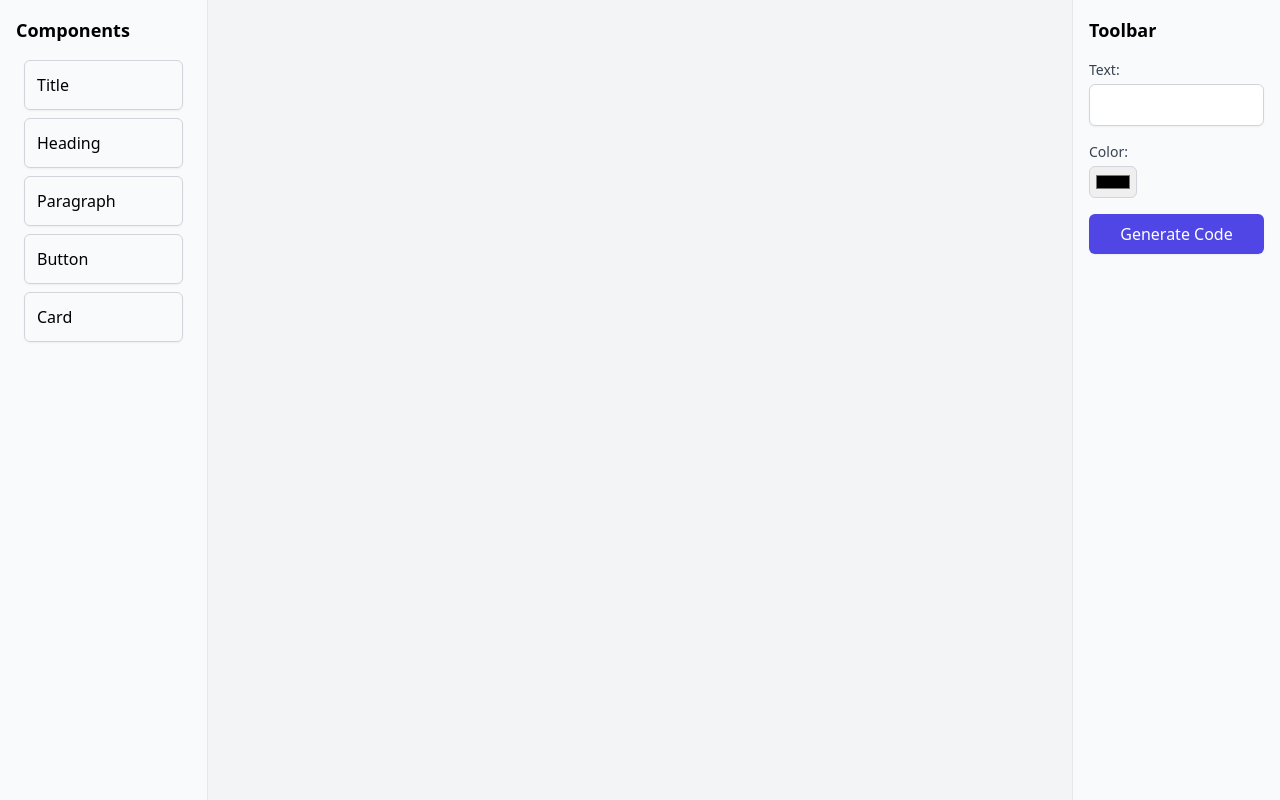
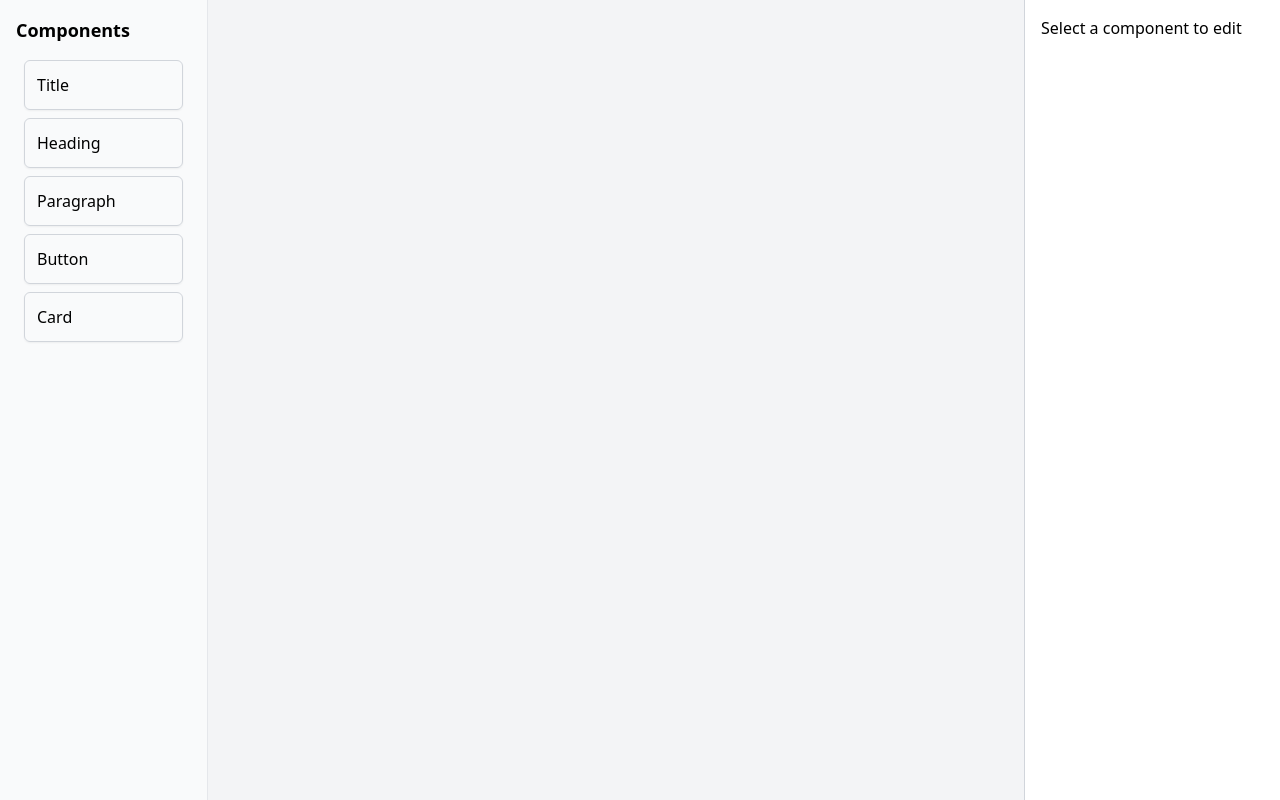
Before and after one commit to Sanjay-2004/Web-Ez, a React (Vite) app in the folder frontend/: page /new-page in a window 1280 px wide. Built offline with nearby package versions, Linux system fonts and the light colour scheme.

Commit message:
drag and drip working

```diff
--- a/frontend/src/components/custom/CanvasComponent.jsx
+++ b/frontend/src/components/custom/CanvasComponent.jsx
@@ -1,35 +1,39 @@
 import React from 'react';
 import { Rnd } from 'react-rnd';
 
-const CanvasComponent = ({ index, component, onClick, updateComponentPosition }) => {
+const CanvasComponent = ({ index, component, onClick, updateComponentPosition, updateComponentProperties }) => {
     const renderComponent = () => {
-        const textStyle = `w-full h-full ${component.properties.color ? `text-[${component.properties.color}]` : 'text-black'}`;
+        const textStyle = {
+            color: component.properties.color || 'black',
+            fontSize: `${component.properties.textSize}px`,
+        };
 
         switch (component.id) {
             case 'title':
-                return <h1 className={textStyle}>{component.properties.text}</h1>;
+                return <h1 style={textStyle}>{component.properties.text}</h1>;
             case 'heading':
-                return <h2 className={textStyle}>{component.properties.text}</h2>;
+                return <h2 style={textStyle}>{component.properties.text}</h2>;
             case 'paragraph':
-                return <p className={textStyle}>{component.properties.text}</p>;
+                return <p style={textStyle}>{component.properties.text}</p>;
             case 'button':
                 return (
-                    <button className={`w-full h-full py-2 px-4 bg-blue-500 text-white rounded shadow hover:bg-blue-600`}>
+                    <button
+                        style={{
+                            backgroundColor: component.properties.backgroundColor || 'blue',
+                            color: 'white',
+                            padding: '10px',
+                            borderRadius: '5px',
+                            fontSize: `${component.properties.textSize}px`,
+                        }}
+                    >
                         {component.properties.text}
                     </button>
                 );
             case 'card':
                 return (
-                    <div className="w-full h-full border border-gray-300 rounded-md shadow-sm bg-white">
-                        <div className="p-4">
-                            <h5 className={`text-lg font-semibold ${component.properties.titleColor ? `text-[${component.properties.titleColor}]` : 'text-gray-800'}`}>
-                                {component.properties.title}
-                            </h5>
-                            <p className="text-gray-600 mt-2">{component.properties.content}</p>
-                            <button className="mt-4 py-2 px-4 bg-blue-500 text-white rounded shadow hover:bg-blue-600">
-                                {component.properties.buttonText || 'Button'}
-                            </button>
-                        </div>
+                    <div className="card" style={textStyle}>
+                        <h5>{component.properties.title}</h5>
+                        <p>{component.properties.content}</p>
                     </div>
                 );
             default:
@@ -54,6 +58,6 @@ const CanvasComponent = ({ index, component, onClick, updateComponentPosition })
             <div className="w-full h-full">{renderComponent()}</div>
         </Rnd>
     );
-}
+};
 
 export default CanvasComponent;
--- a/frontend/src/components/custom/Toolbar.jsx
+++ b/frontend/src/components/custom/Toolbar.jsx
@@ -1,74 +1,84 @@
-import { useState, useEffect } from 'react';
+import React from 'react';
 
-const Toolbar = ({ selectedComponentIndex, components, updateComponent, generateCode }) => {
-    const [properties, setProperties] = useState({ text: '', color: '#000', title: '', content: '' });
-
-    useEffect(() => {
-        if (selectedComponentIndex !== null && components[selectedComponentIndex]) {
-            setProperties(components[selectedComponentIndex].properties || {});
-        }
-    }, [selectedComponentIndex, components]);
-
-    const handleChange = (e) => {
-        const { name, value } = e.target;
-        setProperties((prev) => ({ ...prev, [name]: value }));
-        updateComponent(selectedComponentIndex, { [name]: value });
-    };
+const Toolbar = ({
+    selectedComponentIndex,
+    components,
+    updateComponent,
+    handleColorChange,
+    handleTextSizeChange,
+    handleTextChange,
+    generateCode,
+}) => {
+    const selectedComponent = components[selectedComponentIndex];
+    console.log(selectedComponent);
 
     return (
-        <div className="w-52 p-4 border-l border-gray-200 bg-gray-50">
-            <h3 className="text-lg font-semibold mb-4">Toolbar</h3>
-            <div className="space-y-4">
+        <div className="w-64 p-4 bg-white border-l border-gray-300">
+            {selectedComponent ? (
                 <div>
-                    <label className="block text-sm font-medium text-gray-700">Text:</label>
+                    <div className="mb-4">
+                        <h3 className="font-semibold">Edit Component</h3>
+
+                        {/* Editable Text */}
+                        <div className="mb-2">
+                            <label className="block text-sm">Text</label>
                             <input
                                 type="text"
-                        name="text"
-                        value={properties.text || ''}
-                        onChange={handleChange}
-                        className="mt-1 block w-full p-2 border border-gray-300 rounded-md shadow-sm focus:ring-indigo-500 focus:border-indigo-500"
+                                value={selectedComponent.properties.text}
+                                onChange={(e) => handleTextChange(e.target.value)}
+                                className="w-full p-2 border rounded"
                             />
                         </div>
-                <div>
-                    <label className="block text-sm font-medium text-gray-700">Color:</label>
+
+                        {/* Text Color */}
+                        <div className="mb-2">
+                            <label className="block text-sm">Text Color</label>
                             <input
                                 type="color"
-                        name="color"
-                        value={properties.color || '#000'}
-                        onChange={handleChange}
-                        className="mt-1 w-12 h-8 p-1 border border-gray-300 rounded-md"
+                                value={selectedComponent.properties.color}
+                                onChange={(e) => handleColorChange(e.target.value, 'color')}
+                                className="w-full h-10 border rounded p-0"
+                                style={{ backgroundColor: selectedComponent.properties.color }}
                             />
                         </div>
-                {components[selectedComponentIndex]?.id === 'card' && (
-                    <>
-                        <div>
-                            <label className="block text-sm font-medium text-gray-700">Card Title:</label>
+
+                        {/* Text Size */}
+                        <div className="mb-2">
+                            <label className="block text-sm">Text Size</label>
                             <input
-                                type="text"
-                                name="title"
-                                value={properties.title || ''}
-                                onChange={handleChange}
-                                className="mt-1 block w-full p-2 border border-gray-300 rounded-md shadow-sm focus:ring-indigo-500 focus:border-indigo-500"
+                                type="number"
+                                value={selectedComponent.properties.textSize}
+                                onChange={(e) => handleTextSizeChange(e.target.value)}
+                                className="w-full p-2 border rounded"
                             />
                         </div>
-                        <div>
-                            <label className="block text-sm font-medium text-gray-700">Card Content:</label>
-                            <textarea
-                                name="content"
-                                value={properties.content || ''}
-                                onChange={handleChange}
-                                className="mt-1 block w-full p-2 border border-gray-300 rounded-md shadow-sm focus:ring-indigo-500 focus:border-indigo-500"
+
+                        {/* Background Color */}
+                        {selectedComponent.id === 'button' && (
+                            <div className="mb-2">
+                                <label className="block text-sm">Background Color</label>
+                                <input
+                                    type="color"
+                                    value={selectedComponent.properties.backgroundColor || '#000000'}
+                                    onChange={(e) => handleColorChange(e.target.value, 'backgroundColor')}
+                                    className="w-full h-10 border rounded p-0"
+                                    style={{
+                                        backgroundColor: selectedComponent.properties.backgroundColor || '#000000',
+                                    }}
                                 />
                             </div>
-                    </>
                         )}
+                    </div>
                     <button
                         onClick={generateCode}
-                    className="w-full bg-indigo-600 text-white py-2 px-4 rounded-md shadow-sm hover:bg-indigo-700 focus:outline-none focus:ring-2 focus:ring-indigo-500 focus:ring-offset-2"
+                        className="mt-4 w-full bg-blue-500 text-white p-2 rounded"
                     >
                         Generate Code
                     </button>
                 </div>
+            ) : (
+                <p>Select a component to edit</p>
+            )}
         </div>
     );
 };
--- a/frontend/src/pages/ProjectPage.jsx
+++ b/frontend/src/pages/ProjectPage.jsx
@@ -12,7 +12,7 @@ const ProjectPage = () => {
     const addComponentToCanvas = (component) => {
         setComponents((prev) => [
             ...prev,
-            { ...component, properties: { text: 'Edit me!', color: '#000' } },
+            { ...component, properties: { text: 'Edit me!', color: '#000', textSize: 16, backgroundColor: '#000' } },
         ]);
     };
 
@@ -36,10 +36,29 @@ const ProjectPage = () => {
         );
     };
 
+    const handleColorChange = (color, property) => {
+        if (selectedComponentIndex !== null) {
+            const updatedProperties = { [property]: color };
+            updateComponent(selectedComponentIndex, updatedProperties);
+        }
+    };
+
+    const handleTextSizeChange = (textSize) => {
+        if (selectedComponentIndex !== null) {
+            updateComponent(selectedComponentIndex, { textSize: parseInt(textSize, 10) });
+        }
+    };
+
+    const handleTextChange = (text) => {
+        if (selectedComponentIndex !== null) {
+            updateComponent(selectedComponentIndex, { text });
+        }
+    };
+
     const generateCode = () => {
         const code = components
             .map((comp) => {
-                const style = `style={{ color: '${comp.properties.color}', position: 'absolute', left: ${comp.position.x}px, top: ${comp.position.y}px, width: ${comp.width}px, height: ${comp.height}px }}`;
+                const style = `style={{ color: '${comp.properties.color}', fontSize: '${comp.properties.textSize}px', position: 'absolute', left: ${comp.position.x}px, top: ${comp.position.y}px, width: ${comp.width}px, height: ${comp.height}px }}`;
                 switch (comp.id) {
                     case 'title':
                         return `<h1 ${style}>${comp.properties.text}</h1>`;
@@ -67,12 +86,16 @@ const ProjectPage = () => {
                     components={components}
                     setSelectedComponentIndex={setSelectedComponentIndex}
                     addComponent={addComponentToCanvas}
-                    updateComponentPosition={updateComponentPosition} // Pass update function
+                    updateComponentPosition={updateComponentPosition}
+                    updateComponent={updateComponent}
                 />
                 <Toolbar
                     selectedComponentIndex={selectedComponentIndex}
                     components={components}
                     updateComponent={updateComponent}
+                    handleColorChange={handleColorChange}
+                    handleTextSizeChange={handleTextSizeChange}
+                    handleTextChange={handleTextChange}
                     generateCode={generateCode}
                 />
             </div>
```
Lines whose indentation alone changed are shown as unchanged.
